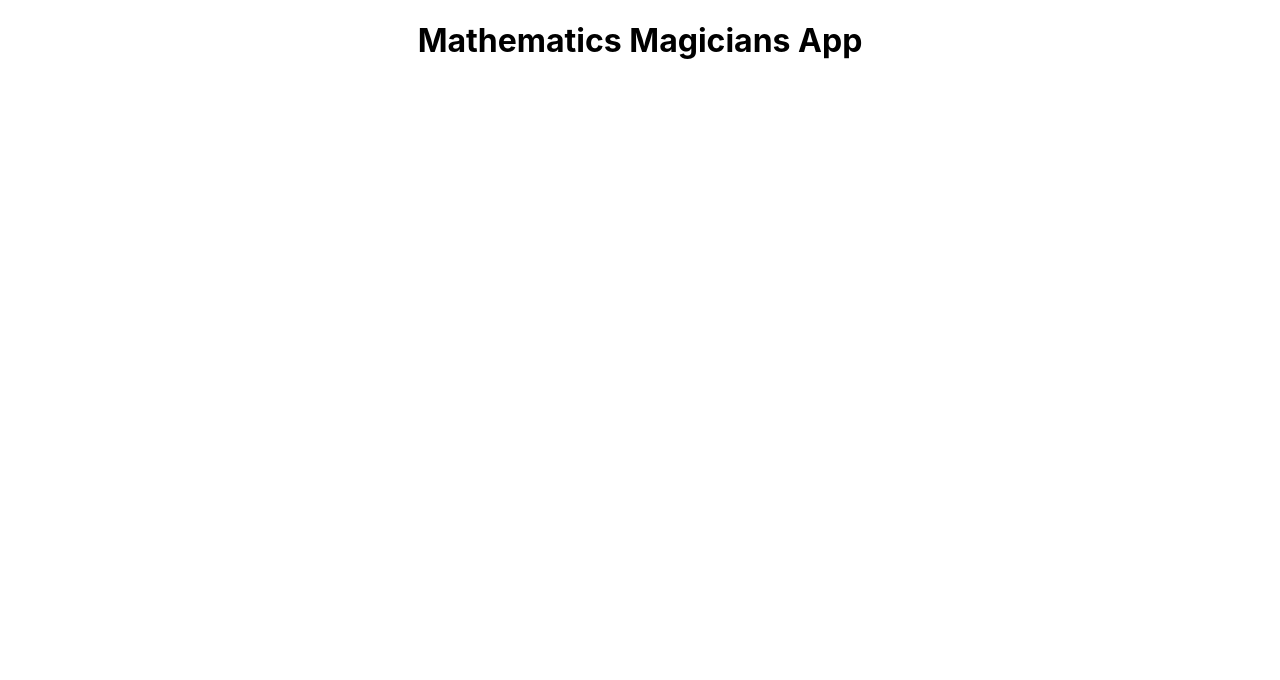
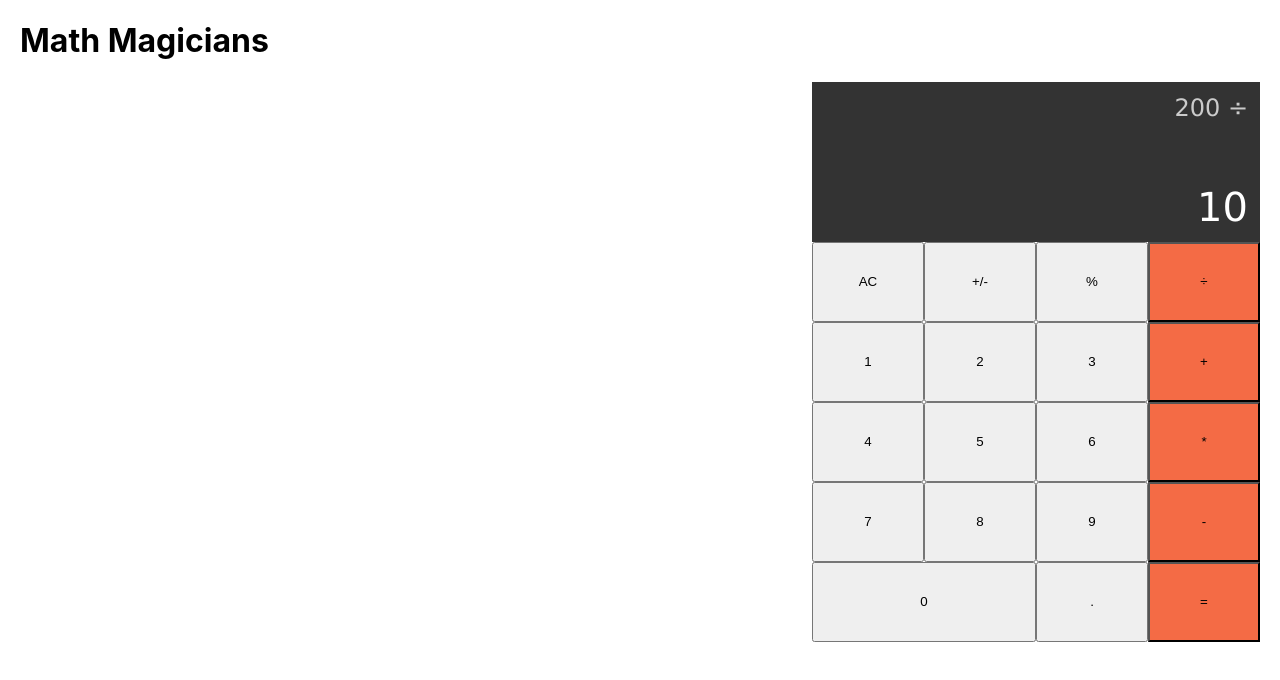
Before and after one commit to musangamfure/math-magicians-app, a React (Create React App) app: page / in a window 1280 px wide. Shown: the top 680 px of the page. Built offline with nearby package versions, Linux system fonts and the light colour scheme.

Commit message:
Add calculator component

```diff
--- a/src/App.css
+++ b/src/App.css
@@ -1,3 +1,3 @@
-.App {
-  text-align: center;
+h1 {
+  margin-left: 20px;
 }
--- a/src/App.js
+++ b/src/App.js
@@ -1,8 +1,13 @@
 import './App.css';
+import React from 'react';
+import Calculator from './components/calculator';
 
 const App = () => (
-  <div className="App">
-    <h1>Mathematics Magicians App</h1>
+  <div className="container">
+    <header className="title">
+      <h1>Math Magicians</h1>
+    </header>
+    <Calculator />
   </div>
 );
 
--- /dev/null
+++ b/src/components/calculator.css
@@ -0,0 +1,40 @@
+.calc-container {
+  display: grid;
+  min-height: 70vh;
+  margin: 20px;
+  margin-left: 20px;
+  justify-content: end;
+  grid-template-columns: repeat(4, 7rem);
+  grid-template-rows: minmax(6rem, auto) repeat(5, 5rem);
+  font-family: Verdana, Geneva, Tahoma, sans-serif;
+}
+
+.span-2 {
+  grid-column: span 2;
+}
+
+.output {
+  grid-column: 1 / -1;
+  background: rgba(0, 0, 0, 0.8);
+  display: flex;
+  flex-direction: column;
+  align-items: flex-end;
+  justify-content: space-between;
+  padding: 0.75rem;
+  word-wrap: break-word;
+  word-break: break-all;
+}
+
+.output .previous-operand {
+  color: rgba(255, 255, 255, 0.75);
+  font-size: 1.5rem;
+}
+
+.output .current-operand {
+  color: white;
+  font-size: 2.5rem;
+}
+
+.side-color {
+  background: #f46b45;
+}
--- /dev/null
+++ b/src/components/calculator.js
@@ -0,0 +1,44 @@
+import React from 'react';
+import './calculator.css';
+
+const Calculator = () => (
+  <div className="calc-container">
+    <div className="output">
+      <div className="previous-operand">200 ÷</div>
+      <div className="current-operand">10</div>
+    </div>
+    <button type="button">AC</button>
+    <button type="button">+/-</button>
+    <button type="button">%</button>
+    <button type="button" className="side-color">
+      ÷
+    </button>
+    <button type="button">1</button>
+    <button type="button">2</button>
+    <button type="button">3</button>
+    <button type="button" className="side-color">
+      +
+    </button>
+    <button type="button">4</button>
+    <button type="button">5</button>
+    <button type="button">6</button>
+    <button type="button" className="side-color">
+      *
+    </button>
+    <button type="button">7</button>
+    <button type="button">8</button>
+    <button type="button">9</button>
+    <button type="button" className="side-color">
+      -
+    </button>
+    <button type="button" className="span-2">
+      0
+    </button>
+    <button type="button">.</button>
+    <button type="button" className="side-color">
+      =
+    </button>
+  </div>
+);
+
+export default Calculator;
```
Also changed, not shown: 1 other file (tests, documents, lock files or other folders).
